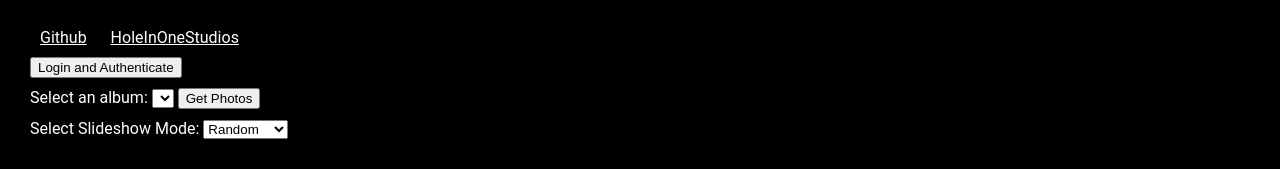
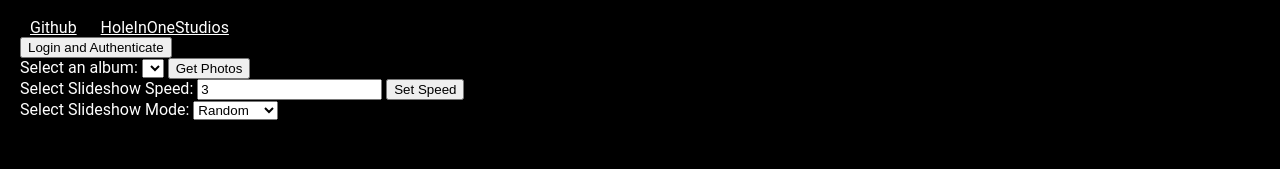
Before and after one commit to HoleInOneStudios/Google-Photos-Slideshow, a plain HTML site: page src/index.html in a window 1280 px wide. Shown: the part 802-971 px from the top of the page. After the commit the page ends 942 px from the top, so only its background shows below. Drawn offline with nearby package versions, Linux system fonts and the light colour scheme.

Commit message:
speed control

```diff
--- a/src/index.html
+++ b/src/index.html
@@ -19,24 +19,32 @@
             <img id="image" src="" alt="">
         </main>
         <div>
-            <div id="links">
             <a href="https://github.com/HoleInOneStudios/Google-Photos-Slideshow">Github</a>
             <a href="https://holeinonestudios.org">HoleInOneStudios</a>
-            </div>
-            <div id="auth_div">
+
+            <br>
+
             <button onclick="getToken();">Login and Authenticate</button>
-            </div>
-            <div id="album_selector_div">
+
+            <br>
+
             <label for="album_select">Select an album:</label>
             <select id="album_select" value=""></select>
             <button onclick="getAlbumPhotos();">Get Photos</button>
-            </div>
-            <div id="slideshow_mode_div">
+
+            <br>
+
+            <label for="slideshow_speed">Select Slideshow Speed:</label>
+            <input type="number" id="slideshow_speed" min="1" value="3">
+            <button onclick="setSpeed()">Set Speed</button>
+
+            <br>
+
             <label for="slideshow_mode">Select Slideshow Mode:</label>
             <select id="slideshow_mode" value="random" oninput="setMode()">
                 <option value="random" selected>Random</option>
                 <option value="sequential">Sequential</option>
-            </div>
+            </select>
         </div>
     </body>
 
--- a/src/script.js
+++ b/src/script.js
@@ -126,3 +126,8 @@ function loop() {
     setTimeout(loop, imageDurationSeconds * 1000);
 }
 loop();
+
+function setSpeed() {
+    imageDurationSeconds = $('#slideshow_speed').val();
+    console.log(imageDurationSeconds)
+}
```
Lines whose indentation alone changed are shown as unchanged.
